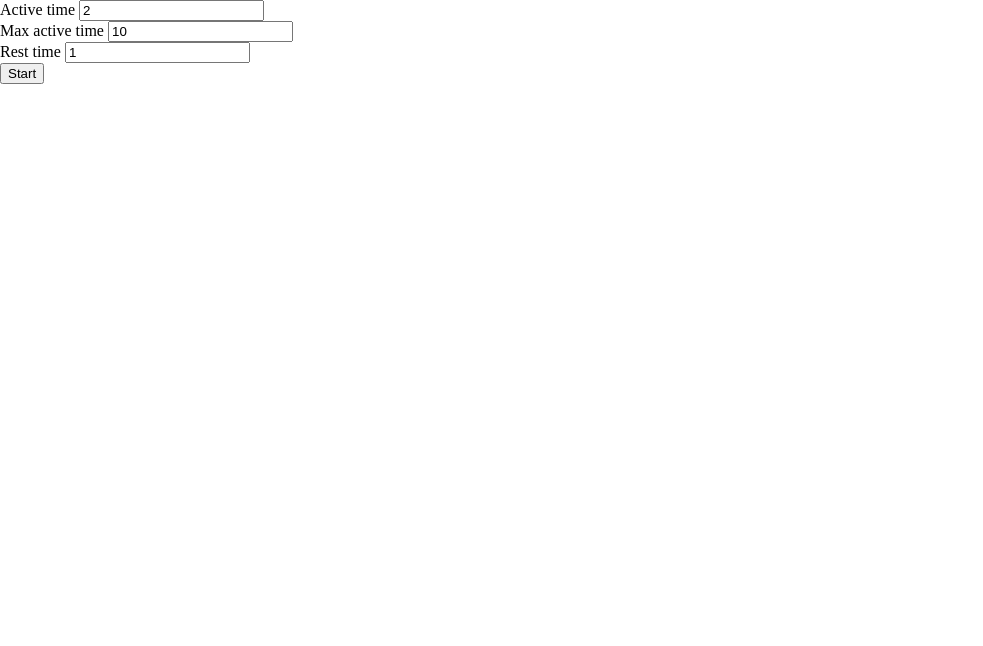
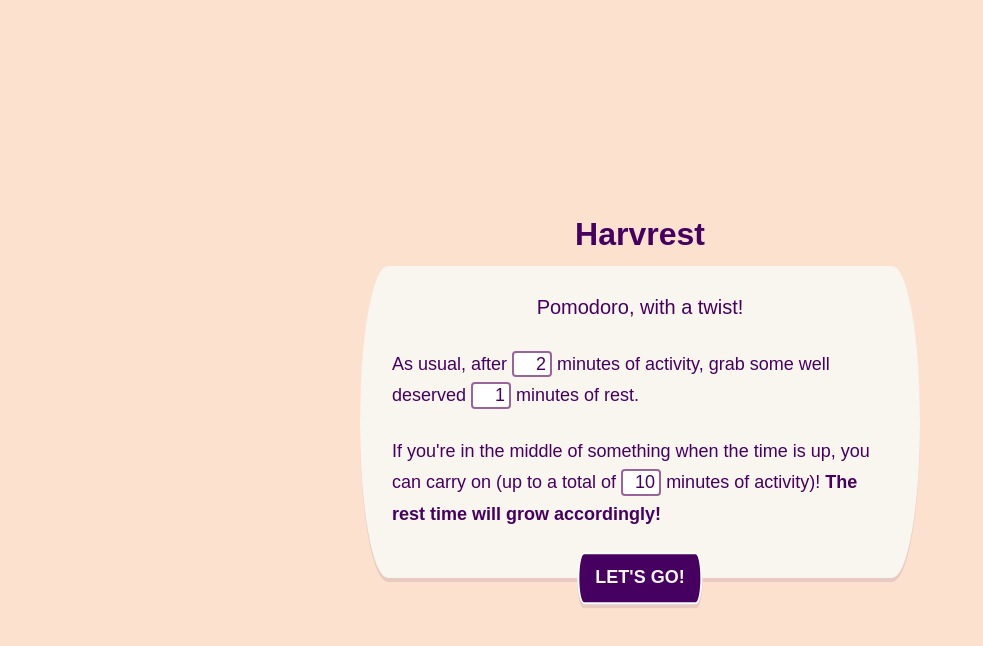
Before and after one commit to rhumaric/harvrest, a Svelte app: page / in a window 1280 px wide. Shown: the top 646 px of the page, without its empty margins (0-983 px from the left). Built offline with nearby package versions, Linux system fonts and the light colour scheme.

Commit message:
feat: add some styling

```diff
--- a/public/styles.css
+++ b/public/styles.css
@@ -6,3 +6,145 @@
 time {
   font-variant-numeric: tabular-nums;
 }
+
+html {
+  height: 100%;
+}
+
+body {
+  height: 100%;
+  display: flex;
+  flex-direction: column;
+  justify-content: center;
+  align-items: center;
+  padding: 1.5rem;
+  line-height: 1.5rem;
+}
+
+body > * {
+  max-width: 35rem;
+  width: 100%;
+}
+
+h1 {
+  text-align: center;
+}
+
+input {
+  font: inherit;
+}
+
+button {
+  font: inherit;
+  appearance: none;
+  border-top-left-radius: calc(6em / 16) 50%;
+  border-top-right-radius: calc(6em / 16) 50%;
+  border-bottom-left-radius: calc(6em / 16) 50%;
+  border-bottom-right-radius: calc(6em / 16) 50%;
+  border: solid 0.125rem white;
+  background: #460160;
+  color: #f9f5ef;
+  padding: 0.5rem 1rem;
+  font-weight: bold;
+  text-transform: uppercase;
+  box-shadow: 0 0.25rem 0 #e9cac3;
+  cursor: pointer;
+}
+
+button:hover {
+  text-decoration: underline;
+  box-shadow: 0 0.5rem 0 #e9cac3;
+}
+
+body {
+  background: #fbe1ce;
+  color: #460160;
+  font-family: sans-serif;
+}
+
+*:focus {
+  outline: solid 0.125rem #460160;
+  outline-offset: 0.125rem;
+}
+
+/* Bootstrap's .sr-only */
+.sr-only {
+  position: absolute !important;
+  width: 1px !important;
+  height: 1px !important;
+  padding: 0 !important;
+  margin: -1px !important;
+  overflow: hidden !important;
+  clip: rect(0, 0, 0, 0) !important;
+  white-space: nowrap !important;
+  border: 0 !important;
+}
+
+.d-inline {
+  display: inline;
+}
+
+.lead {
+  text-align:center;
+  font-size: 1.25rem;
+}
+
+* + .content {
+  margin-top: 1.25rem;
+}
+
+.content {
+  padding: 1.5rem 2rem 3rem;
+  border-top-left-radius: 5% 50%;
+  border-top-right-radius: 5% 50%;
+  border-bottom-left-radius: 5% 50%;
+  border-bottom-right-radius: 5% 50%;
+  background: #f9f5ef;
+  box-shadow: 0 0.25rem 0 #e9cac3;
+
+  position: relative;
+
+  font-size: 1.125rem;
+  line-height: 1.75;
+}
+
+.content > * + * {
+  margin-top: 1.5rem;
+}
+
+.content__action {
+  margin: 0;
+  position: absolute;
+  top: 100%;
+  left: 50%;
+  transform: translate(-50%,-50%);
+}
+
+.inline-input {
+  background: white;
+  border: solid 2px #99649a;
+  border-radius: 0.25rem;
+  color: inherit;
+  text-align: right;
+  padding: 0 0.25rem;
+  width: 2.5rem;
+  font-variant-numeric: tabular-nums;
+  line-height: 1.25;
+}
+
+.timer {
+  background: #a582ab;
+  padding: 0.5rem 1rem;
+  display: table;
+  margin-left: auto;
+  margin-right: auto;
+  text-align: center;
+  font-size: 2rem;
+  font-weight: bold;
+  border-radius: 0.25em;
+  color: #460160;
+}
+
+.content .timer {
+  margin-bottom: 1rem;
+}
--- a/src/App.svelte
+++ b/src/App.svelte
@@ -63,9 +63,20 @@
   }
 </script>
 
-{#if started}
-  <Timer {started} {rest} {elapsed} {startSession} {endSession} />
-{:else}
-  <Settings {settings} />
-  <button on:click={startSession}>Start</button>
-{/if}
+<main>
+  <h1>Harvrest</h1>
+  {#if started}
+    <div class="content">
+      <Timer {started} {rest} {elapsed} {startSession} />
+      <button class="content__action" on:click={endSession}>Stop</button>
+    </div>
+  {:else}
+    <form
+      aria-label="Settings"
+      class="content"
+      on:submit|preventDefault={startSession}>
+      <Settings {settings} />
+      <button class="content__action">Let's go!</button>
+    </form>
+  {/if}
+</main>
--- a/src/Duration.svelte
+++ b/src/Duration.svelte
@@ -24,6 +24,6 @@
   }
 </script>
 
-<time datetime={formatIsoDuration({ seconds: duration })}>
+<time class="timer" datetime={formatIsoDuration({ seconds: duration })}>
   {format(duration)}
 </time>
--- a/src/Field.svelte
+++ b/src/Field.svelte
@@ -2,12 +2,16 @@
   export let obj;
   export let property;
   export let label;
+  export let wrapperProps = {};
+  export let labelProps = {};
+  export let inputProps = {};
 </script>
 
-<div>
-  <label for={property}>{label}</label>
+<span {...wrapperProps}>
+  <label for={property} {...labelProps}>{label}</label>
   <input
     id={property}
     value={obj[property]}
-    on:input={event => (obj[property] = event.target.value)} />
-</div>
+    on:input={event => (obj[property] = event.target.value)}
+    {...inputProps} />
+</span>
--- a/src/Settings.svelte
+++ b/src/Settings.svelte
@@ -1,8 +1,37 @@
 <script>
   import Field from './Field.svelte';
   export let settings;
+
+  const fieldProps = {
+    labelProps: { class: 'sr-only' },
+    inputProps: { size: 2, class: 'inline-input' }
+  };
 </script>
 
-<Field obj={settings} property="minActiveTime" label="Active time" />
-<Field obj={settings} property="maxActiveTime" label="Max active time" />
-<Field obj={settings} property="restForMinActiveTime" label="Rest time" />
+<p class="lead">Pomodoro, with a twist!</p>
+<p>
+  As usual, after
+  <Field
+    obj={settings}
+    property="minActiveTime"
+    label="Active time"
+    {...fieldProps} />
+  minutes of activity, grab some well deserved
+  <Field
+    obj={settings}
+    property="restForMinActiveTime"
+    label="Rest time"
+    {...fieldProps} />
+  minutes of rest.
+</p>
+<p>
+  If you're in the middle of something when the time is up, you can carry on (up
+  to a total of
+  <Field
+    obj={settings}
+    property="maxActiveTime"
+    label="Rest time"
+    {...fieldProps} />
+  minutes of activity)!
+  <strong>The rest time will grow accordingly!</strong>
+</p>
--- a/src/Timer.svelte
+++ b/src/Timer.svelte
@@ -1,12 +1,8 @@
 <script>
   import Duration from './Duration.svelte';
-  export let started;
   export let rest;
   export let elapsed;
-  export let endSession;
-  export let startSession;
 </script>
 
-{rest ? 'Rest' : 'Active'}
+<p class="lead">{rest ? 'Rest' : 'Active'}</p>
 <Duration duration={elapsed / 1000} />
-<button on:click={endSession}>End</button>
```
Also changed, not shown: 1 other file (tests, documents, lock files or other folders).
